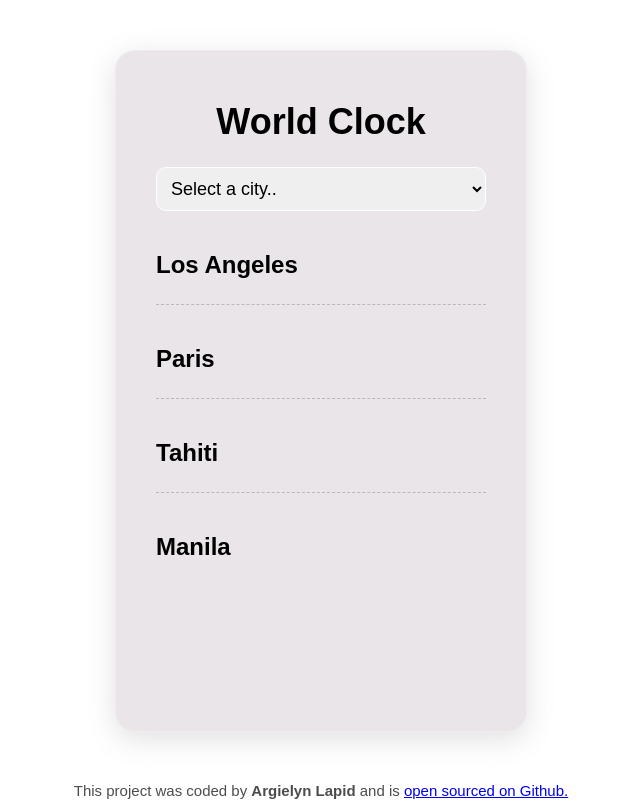
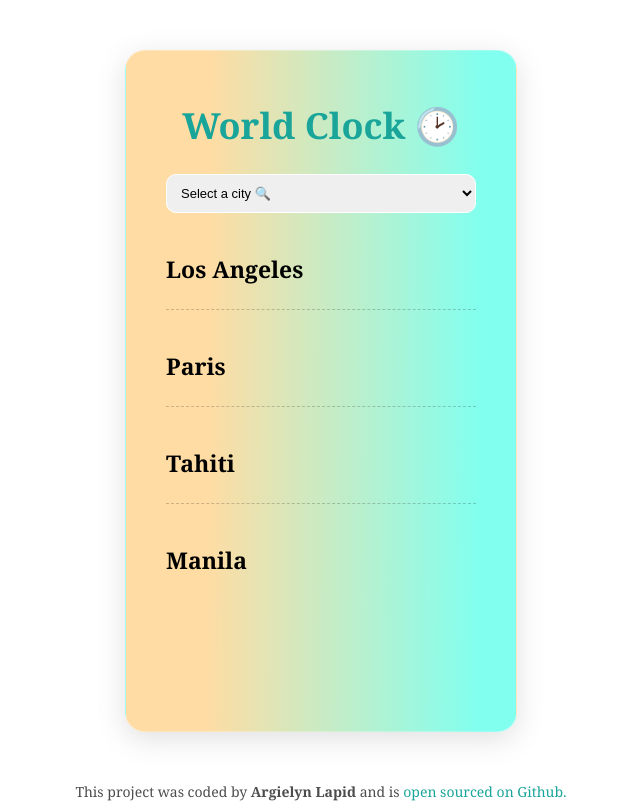
Before and after one commit to jihcoding/world-clock-project, a website: page index.html in a window 1280 px wide. Shown: the whole page, without its empty margins (319-959 px from the left). Drawn offline with nearby package versions, Linux system fonts and the light colour scheme; a script that the page names is missing.

Commit message:
Styled CSS and finalized project

```diff
--- a/css/style.css
+++ b/css/style.css
@@ -1,18 +1,23 @@
 body {
     background-color: white;
-    font-family: sans-serif;
+    font-family: Georgia, 'Times New Roman', Times, serif;
 }
 
 h1 {
     text-align: center;
-    font-family: sans-serif;
+    font-family: Georgia, 'Times New Roman', Times, serif;
     font-size: 36px;
     margin-top: 10px;
 }
 
+a {
+    text-decoration: none;
+    color: #1aa59a;
+}
+
 h2 {
-    margin: 0 0 5px;
-    font-size: 24px;
+    margin: 0 0 4px;
+    font-size: 23px;
 }
 
 select {
@@ -21,14 +26,14 @@ select {
     border-radius: 10px;
     border-color: white;
     padding: 10px;
-    font-size: 18px;
+    font-size: 13px;
 }
 
 .container {
-    max-width: 330px;
+    max-width: 310px;
     height: 600px;
     margin: 50px auto;
-    background: rgb(234, 229, 232);
+    background: linear-gradient(90.4deg, rgb(255, 220, 163) 21.2%, rgb(129, 255, 239) 90.7%);
     padding: 40px;
     border-radius: 20px;
     box-shadow: rgba(100, 100, 111, 0.2) 0px 7px 29px 0px;
@@ -48,21 +53,21 @@ select {
 }
 
 .date {
-    opacity: 0.7;
+    opacity: 0.4;
     line-height: 30px;
     font-size: 17px;
 }
 
 .time {
-    font-size: 30px;
+    font-size: 25px;
     font-weight: bold;
-    color: #c476db;
+    color: #1aa59a;
     display: inline-flex;
     align-items: center;
 }
 
 .time small {
-    font-size: 24px;
+    font-size: 20px;
     vertical-align: middle;
     opacity: 80%;
     margin-left: 10px;
@@ -70,6 +75,6 @@ select {
 
 footer {
     text-align: center;
-    font-size: 15px;
+    font-size: 14px;
     color: rgba(0, 0, 0, 0.7);
 }
--- a/index.html
+++ b/index.html
@@ -10,9 +10,11 @@
   </head>
   <body>
     <div class="container">
-      <h1>World Clock</h1>
+      <h1>
+        <a href="/">World Clock 🕑</a>
+      </h1>
       <select id="city">
-        <option value="">Select a city..</option>
+        <option value="">Select a city  🔍</option>
         <option value="current">My location</option>
         <option value="Europe/London">London</option>
         <option value="America/New_York">New York</option>
```
